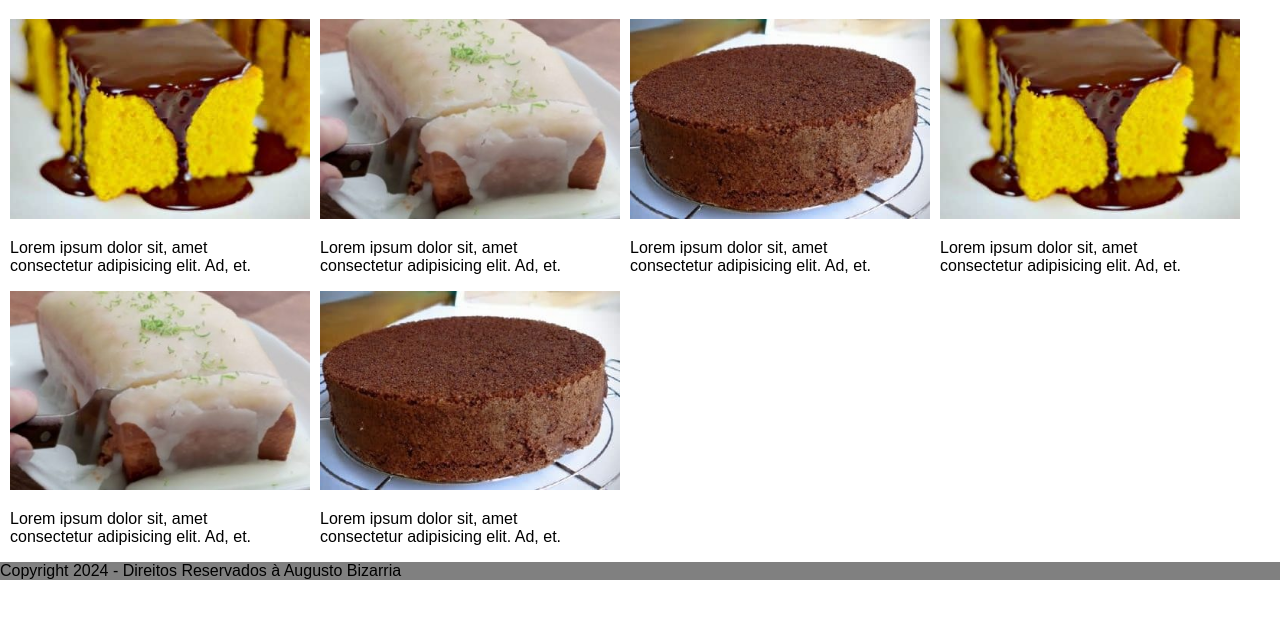
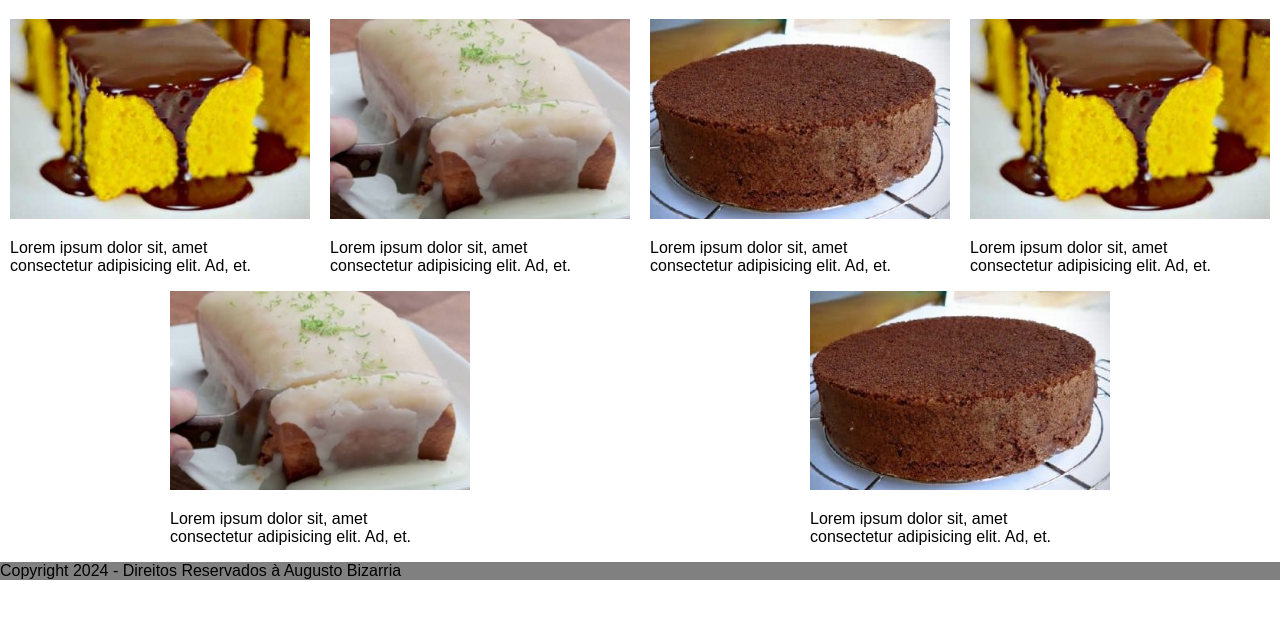
Before and after one commit to augustbiza/DIW-PUC-MINAS, a plain HTML site: page Pratica 03/index.html in a window 1280 px wide. Shown: the part 141-760 px from the top of the page. Drawn offline with Linux system fonts and the light colour scheme.

Commit message:
margin update

```diff
--- a/Pratica 03/style.css
+++ b/Pratica 03/style.css
@@ -44,12 +44,11 @@ header h2 a{
     display: flex;
     align-items: center;
     flex-wrap: wrap;/*elementos dentro da section class"flex" vao ser colocados lado a lado de acordo com o tamanho da tela, ocorrendo quebra(wrap) de elementos quando necessário*/
-
-
 }
 
 .flex div {
-    margin-left: 10px;/*margem entre as divs*/
+    margin: 0 auto;
+
 }
 
 main section div p {
```
